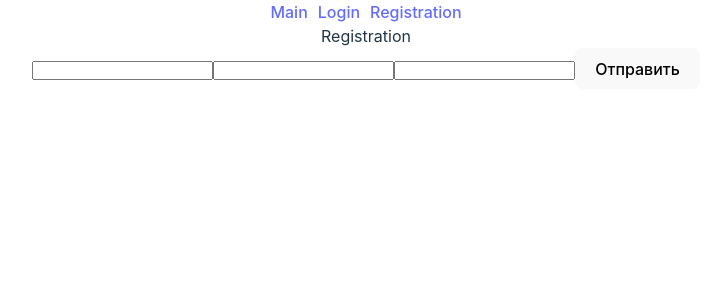
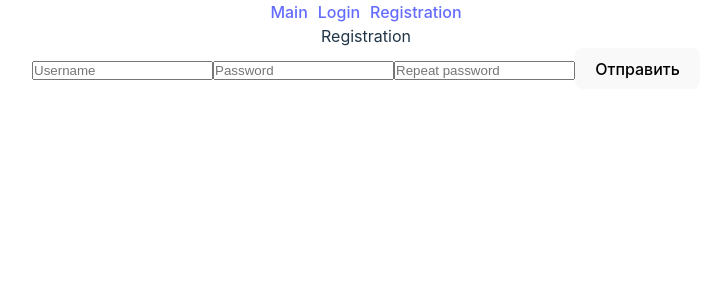
Before and after one commit to YungYoku/college-freelance, a Vue app: page /registration in a window 1280 px wide. Shown: the top 300 px of the page, without its empty margins (274-984 px from the left). Built offline with nearby package versions, Linux system fonts and the light colour scheme.

Commit message:
placeholders for login + reg

```diff
--- a/src/views/LoginView.vue
+++ b/src/views/LoginView.vue
@@ -5,10 +5,12 @@
         <form @submit.prevent="login">
             <input
                 v-model.trim="username"
+                placeholder="Username"
                 type="text"
             />
             <input
                 v-model.trim="password"
+                placeholder="Password"
                 type="password"
             />
 
--- a/src/views/RegistrationView.vue
+++ b/src/views/RegistrationView.vue
@@ -5,16 +5,19 @@
         <form @submit.prevent="register">
             <input
                 v-model.trim="username"
+                placeholder="Username"
                 type="text"
             />
 
             <input
                 v-model.trim="password"
+                placeholder="Password"
                 type="password"
             />
 
             <input
                 v-model.trim="passwordConfirm"
+                placeholder="Repeat password"
                 type="password"
             />
 
```
